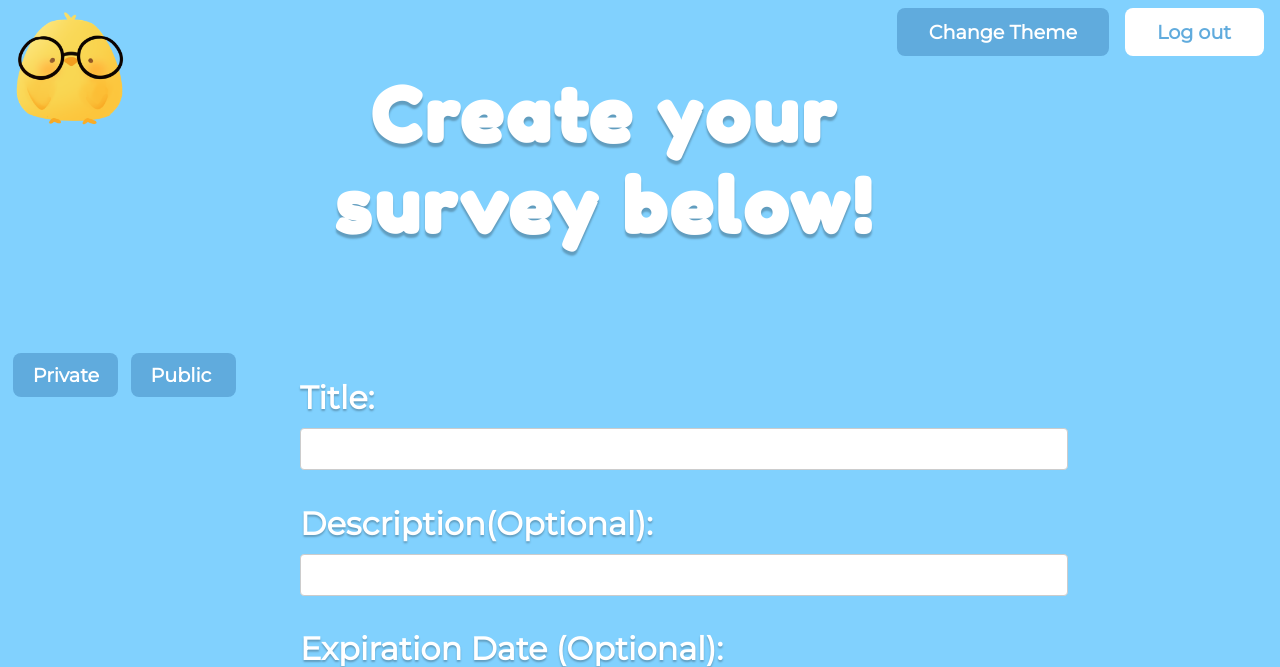
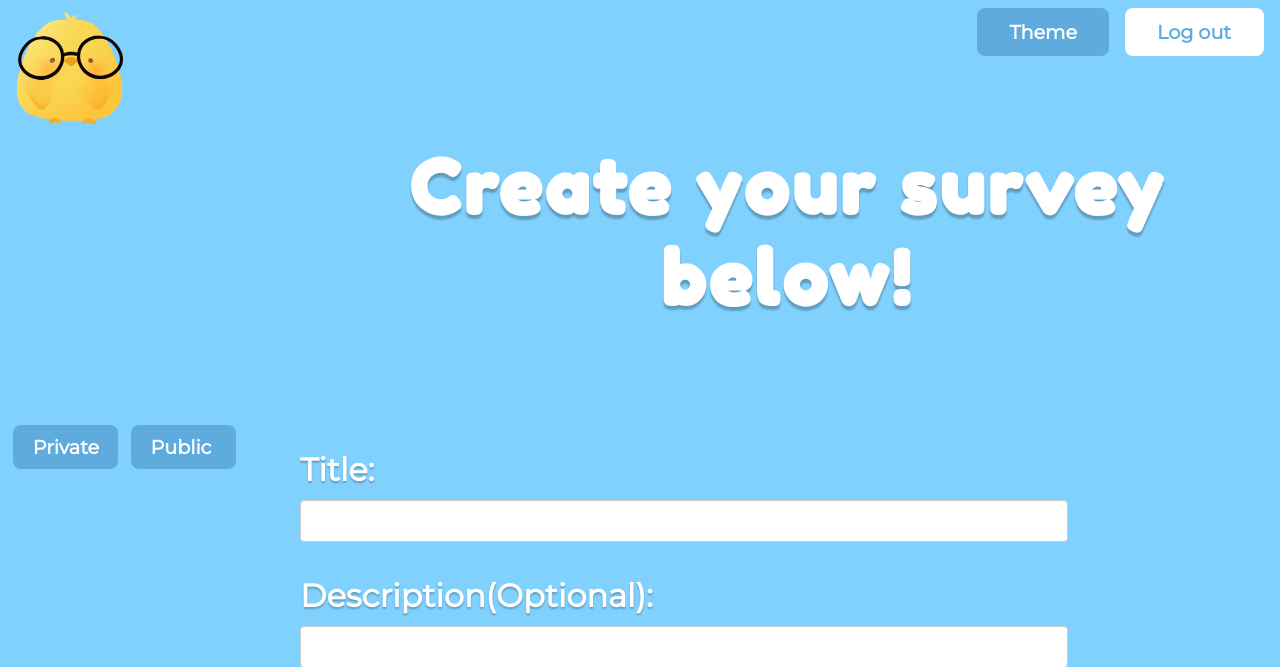
Before and after one commit to xlab-classes/cse442-spring2022-team-team-pentaneers, a Flask app: page /survey_editor in a window 1280 px wide. Shown: the top 667 px of the page. Run offline with Flask 2, Linux system fonts and the light colour scheme; the visitor is signed in with stand-in values (Sample User, id 1); data that the repository does not hold is empty.

Commit message:
change button name #72

```diff
--- a/static/Completion.css
+++ b/static/Completion.css
@@ -97,7 +97,7 @@ div.vertical_flex2{
 	justify-content: center;
 	align-items: center;
     margin-bottom: 7rem;
-    margin-left: 17%;
+    margin-left: 12%;
 }
 
 /* Buttons */
--- a/static/Style.css
+++ b/static/Style.css
@@ -43,7 +43,7 @@ body{
     float: right;
     display: block;
     margin-right: 1rem;
-    margin-left: 0.5rem;
+    margin-bottom: 1rem;
     margin-top: 0.5rem;
     padding: 0.75rem 2rem;
     background-color: var(--blue-one);
@@ -78,7 +78,8 @@ div.vertical_flex{
 	flex-direction: column;
 	justify-content: center;
 	align-items: center;
-    margin-left: 25%;
+    min-width: 780px;
+    margin-left: 23%;
 }
 
 div.vertical_flex2{
@@ -136,7 +137,7 @@ div.vertical_flex5{
 	justify-content: center;
 	align-items: center;
     text-align: center;
-    margin-left: 28%;
+    margin-left: 26%;
     width: 40rem;
     height: 20rem;
     margin-top: 5rem;
--- a/templates/Answer_Completion.html
+++ b/templates/Answer_Completion.html
@@ -15,7 +15,7 @@
 
     <a button class = "buttonlogout" href = "{{ url_for('logout') }}" >Log out</button></a>
 
-    <button id="toggle" class="dark_button" onclick="setDarkMode()">Change Theme</button>
+    <button id="toggle" class="dark_button" onclick="setDarkMode()">Theme</button>
     <script src="{{url_for('static', filename='Dark_Mode.js')}}"></script>
 
     <div class="vertical_flex">
--- a/templates/Browse_Survey.html
+++ b/templates/Browse_Survey.html
@@ -15,7 +15,7 @@
     <img class="corner_duck" src="{{url_for('static', filename='corner_duck.png')}}">
 
     <a button class = "buttonhome" href = "{{ url_for('home') }}" >Homepage</button></a>
-    <button id="toggle" class="dark_button" onclick="setDarkMode()">Change Theme</button>
+    <button id="toggle" class="dark_button" onclick="setDarkMode()">Theme</button>
         <script src="{{url_for('static', filename='Dark_Mode.js')}}"></script>
     <br><br>
     <h1>Explore surveys!</h1><br><br>
--- a/templates/Closed_Survey.html
+++ b/templates/Closed_Survey.html
@@ -10,7 +10,7 @@
         <link rel="icon" type="image/png" href="{{ url_for('static', filename='favicon_duck.png') }}" sizes ="32x32"/>
     </head>
 <body>
-    <button id="toggle" class="dark_button" onclick="setDarkMode()">Change Theme</button>
+    <button id="toggle" class="dark_button" onclick="setDarkMode()">Theme</button>
     <script src="{{url_for('static', filename='Dark_Mode.js')}}"></script>
     <img class="corner_duck" src="{{url_for('static', filename='corner_duck.png')}}">
 
--- a/templates/Creation_Completion.html
+++ b/templates/Creation_Completion.html
@@ -13,7 +13,7 @@
     <img class="corner_duck" src="{{url_for('static', filename='corner_duck.png')}}">
 
     <a button class = "buttonlogout" href = "{{ url_for('logout') }}" >Log out</button></a>
-    <button id="toggle" class="dark_button" onclick="setDarkMode()">Change Theme</button>
+    <button id="toggle" class="dark_button" onclick="setDarkMode()">Theme</button>
     <script src="{{url_for('static', filename='Dark_Mode.js')}}"></script>
     <div class="vertical_flex">
 
--- a/templates/Deleted_Survey.html
+++ b/templates/Deleted_Survey.html
@@ -10,7 +10,7 @@
         <link rel="icon" type="image/png" href="{{ url_for('static', filename='favicon_duck.png') }}" sizes ="32x32"/>
     </head>
 <body>
-    <button id="toggle" class="dark_button" onclick="setDarkMode()">Change Theme</button>
+    <button id="toggle" class="dark_button" onclick="setDarkMode()">Theme</button>
     <script src="{{url_for('static', filename='Dark_Mode.js')}}"></script>
     <img class="corner_duck" src="{{url_for('static', filename='corner_duck.png')}}">
 
--- a/templates/Homepage.html
+++ b/templates/Homepage.html
@@ -19,7 +19,7 @@
 
     <a button class = "buttonbrowse" href = "{{ url_for('browse_surveys') }}" >Browse</button></a>
 
-    <button id="toggle" class="dark_button" onclick="setDarkMode()">Change Theme</button>
+    <button id="toggle" class="dark_button" onclick="setDarkMode()">Theme</button>
     <script src="{{url_for('static', filename='Dark_Mode.js')}}"></script>
     <h1> DuckyForms </h1>
 
--- a/templates/Login.html
+++ b/templates/Login.html
@@ -12,7 +12,7 @@
       <link rel="icon" type="image/png" href="{{ url_for('static', filename='favicon_duck.png') }}" sizes ="32x32"/>
   </head>
     <body>
-    <button id="toggle" class="dark_button" onclick="setDarkMode()">Change Theme</button>
+    <button id="toggle" class="dark_button" onclick="setDarkMode()">Theme</button>
         <script src="{{url_for('static', filename='Dark_Mode.js')}}"></script>
         <form action = "{{ url_for('login') }}" class = "form" method="post">
 
--- a/templates/Signup.html
+++ b/templates/Signup.html
@@ -12,7 +12,7 @@
     <script src="http://crypto-js.googlecode.com/svn/tags/3.1.2/build/rollups/md5.js"></script>
   </head>
     <body>
-    <button id="toggle" class="dark_button" onclick="setDarkMode()">Change Theme</button>
+    <button id="toggle" class="dark_button" onclick="setDarkMode()">Theme</button>
         <script src="{{url_for('static', filename='Dark_Mode.js')}}"></script>
       <form action = "{{ url_for('signup') }}" class = "form" method="post">
 
--- a/templates/Survey_Answering_Page.html
+++ b/templates/Survey_Answering_Page.html
@@ -13,7 +13,7 @@
     <img class="corner_duck" src="{{url_for('static', filename='corner_duck.png')}}">
 
     <a button class = "buttonhome" href = "{{ url_for('home') }}" >Homepage</button></a>
-     <button id="toggle" class="dark_button" onclick="setDarkMode()">Change Theme</button>
+     <button id="toggle" class="dark_button" onclick="setDarkMode()">Theme</button>
         <script src="{{url_for('static', filename='Dark_Mode.js')}}"></script>
 
     <div class="vertical_flex">
--- a/templates/Survey_Editor.html
+++ b/templates/Survey_Editor.html
@@ -16,7 +16,7 @@
         <img class="corner_duck" src="{{url_for('static', filename='corner_duck.png')}}">
 
         <a button class = "buttonlogout" href = "{{ url_for('logout') }}" >Log out</button></a>
-        <button id="toggle" class="dark_button" onclick="setDarkMode()">Change Theme</button>
+        <button id="toggle" class="dark_button" onclick="setDarkMode()">Theme</button>
             <script src="{{url_for('static', filename='Dark_Mode.js')}}"></script>
         <div class="vertical_flex">
             <h6>Create your survey below!</h6>
--- a/templates/Survey_Responses.html
+++ b/templates/Survey_Responses.html
@@ -16,7 +16,7 @@
     <a button class = "buttonlogout" href = "{{ url_for('logout') }}" >Log out</button></a>
 
     <a button class = "buttonback" href = "{{ url_for('view_surveys') }}" >Go back</button></a>
-    <button id="toggle" class="dark_button" onclick="setDarkMode()">Change Theme</button>
+    <button id="toggle" class="dark_button" onclick="setDarkMode()">Theme</button>
         <script src="{{url_for('static', filename='Dark_Mode.js')}}"></script>
     {% if survey_title %}
         <div class="vertical_flex2">
--- a/templates/Update_Completion.html
+++ b/templates/Update_Completion.html
@@ -14,7 +14,7 @@
     <img class="corner_duck" src="{{url_for('static', filename='corner_duck.png')}}">
 
     <a button class = "buttonlogout" href = "{{ url_for('logout') }}" >Log out</button></a>
-    <button id="toggle" class="dark_button" onclick="setDarkMode()">Change Theme</button>
+    <button id="toggle" class="dark_button" onclick="setDarkMode()">Theme</button>
         <script src="{{url_for('static', filename='Dark_Mode.js')}}"></script>
     <div class="vertical_flex">
 
--- a/templates/Update_Survey.html
+++ b/templates/Update_Survey.html
@@ -16,7 +16,7 @@
         <img class="corner_duck" src="{{url_for('static', filename='corner_duck.png')}}">
 
         <a button class = "buttonlogout" href = "{{ url_for('logout') }}" >Log out</button></a>
-        <button id="toggle" class="dark_button" onclick="setDarkMode()">Change Theme</button>
+        <button id="toggle" class="dark_button" onclick="setDarkMode()">Theme</button>
         <script src="{{url_for('static', filename='Dark_Mode.js')}}"></script>
         <div class="vertical_flex">
             <h6>Update your survey below!</h6>
--- a/templates/User_Homepage.html
+++ b/templates/User_Homepage.html
@@ -12,7 +12,7 @@
 <body>
     <img class="corner_duck" src="{{url_for('static', filename='corner_duck.png')}}">
     <a button class = "buttonlogout" href = "{{ url_for('logout') }}" >Log out</button></a>
-    <button id="toggle" class="dark_button" onclick="setDarkMode()">Change Theme</button>
+    <button id="toggle" class="dark_button" onclick="setDarkMode()">Theme</button>
         <script src="{{url_for('static', filename='Dark_Mode.js')}}"></script>
 	<div class="vertical_flex">
 		<h1> Welcome! </h1>
--- a/templates/View_Surveys.html
+++ b/templates/View_Surveys.html
@@ -17,7 +17,7 @@
     <a button class = "buttonlogout" href = "{{ url_for('logout') }}" >Log out</button></a>
 
     <a button class = "buttonback" href = "{{ url_for('user_homepage') }}" >Go back</button></a>
-    <button id="toggle" class="dark_button" onclick="setDarkMode()">Change Theme</button>
+    <button id="toggle" class="dark_button" onclick="setDarkMode()">Theme</button>
     <script src="{{url_for('static', filename='Dark_Mode.js')}}"></script>
     <div class="vertical_flex2">
 
```
